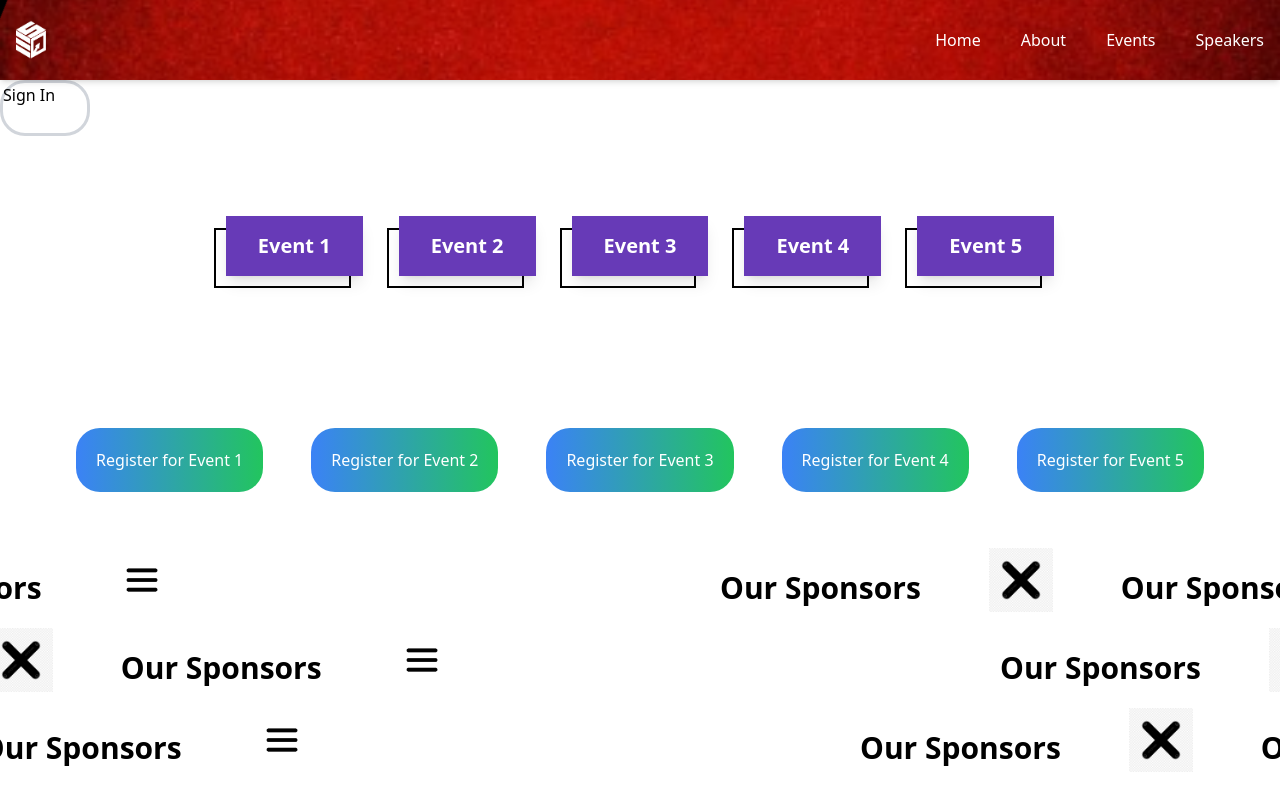
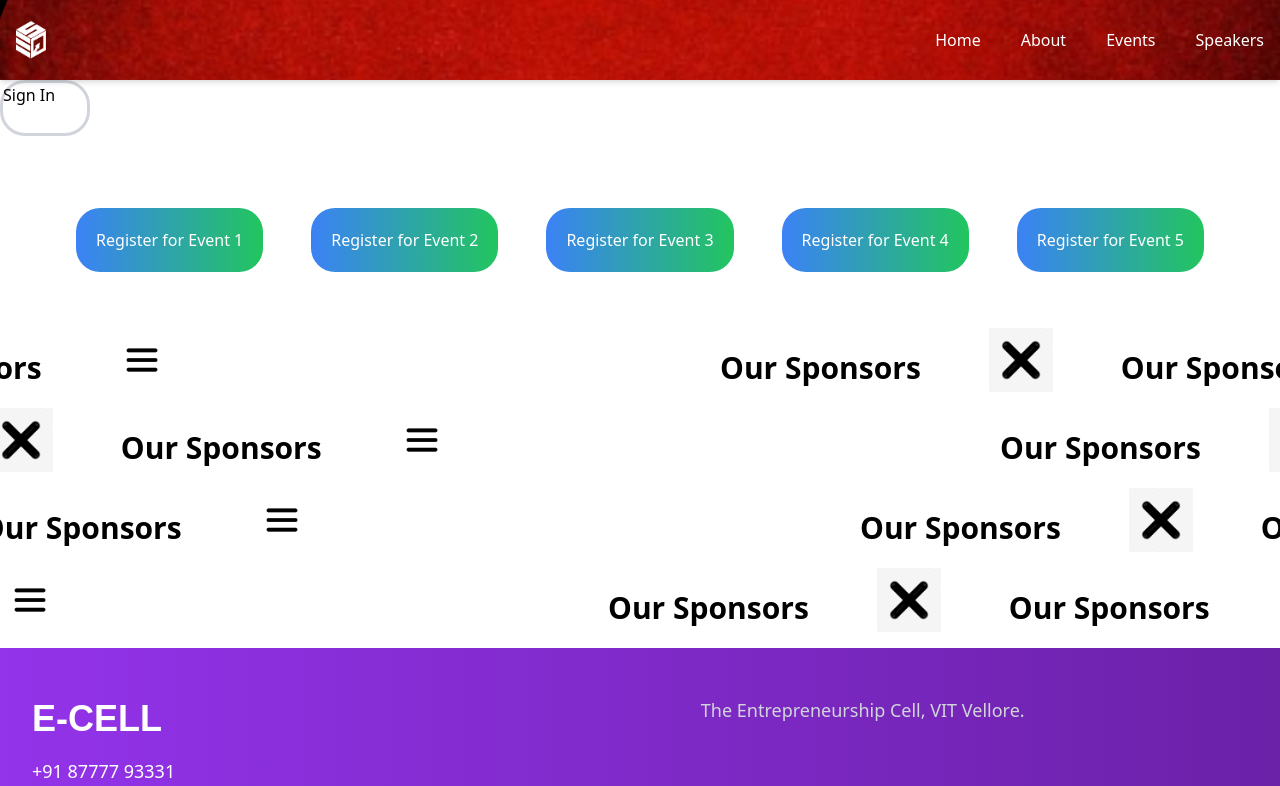
Before and after one commit to ecellvit/Esummit25, a Next.js app: page / in a window 1280 px wide. Shown: the top 786 px of the page. Built offline with nearby package versions, Linux system fonts and the light colour scheme; no server answers.

Commit message:
buttons removed

```diff
--- a/app/page.tsx
+++ b/app/page.tsx
@@ -13,7 +13,7 @@ export default function HomePage() {
       <CustomCursor />
       <SignInBtn/>
 
-      <EventButtons
+      {/* <EventButtons
         eventUrls={{
           1: "/events/event1/createTeam",
           2: "/events/event2",
@@ -21,7 +21,7 @@ export default function HomePage() {
           4: "/events/event4",
           5: "/events/event5",
         }}
-      />
+      /> */}
       <RegistrationButtons
        eventUrls={{
         1: "/events/event1/createTeam",
```
